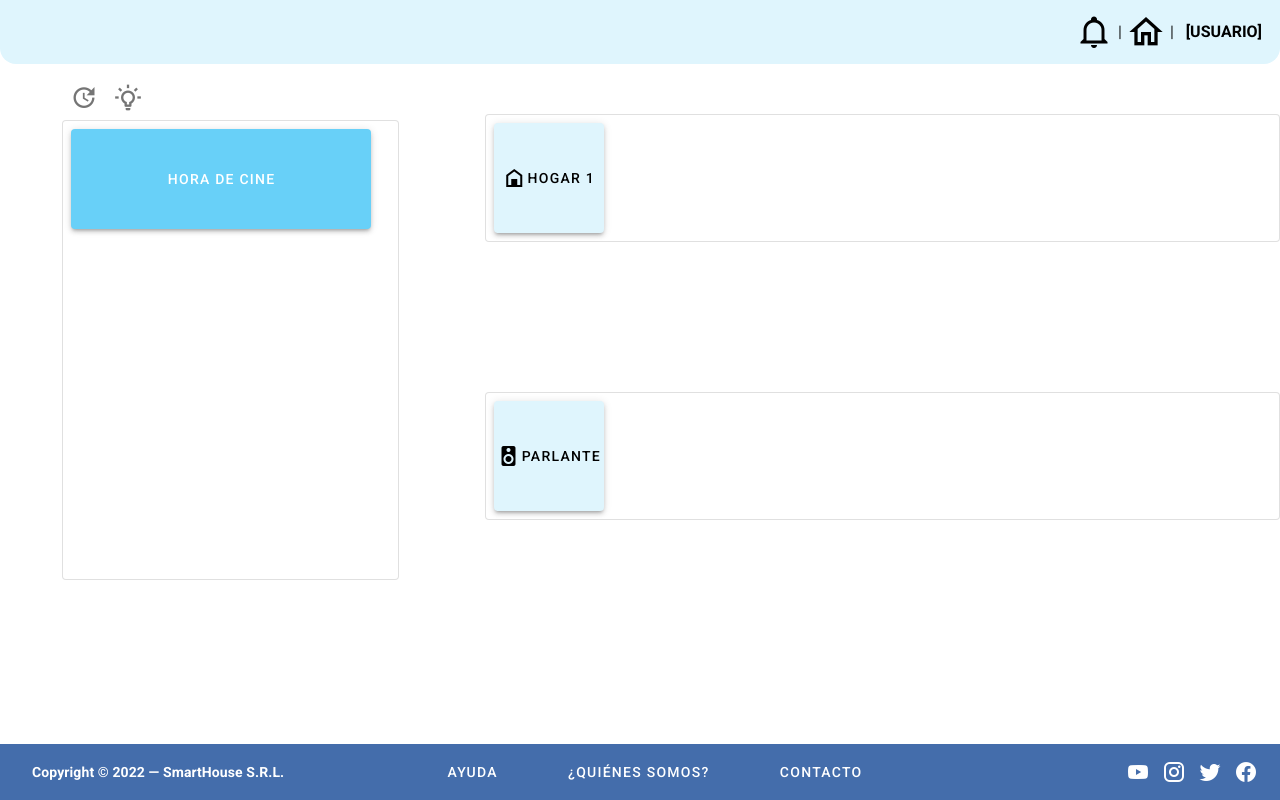
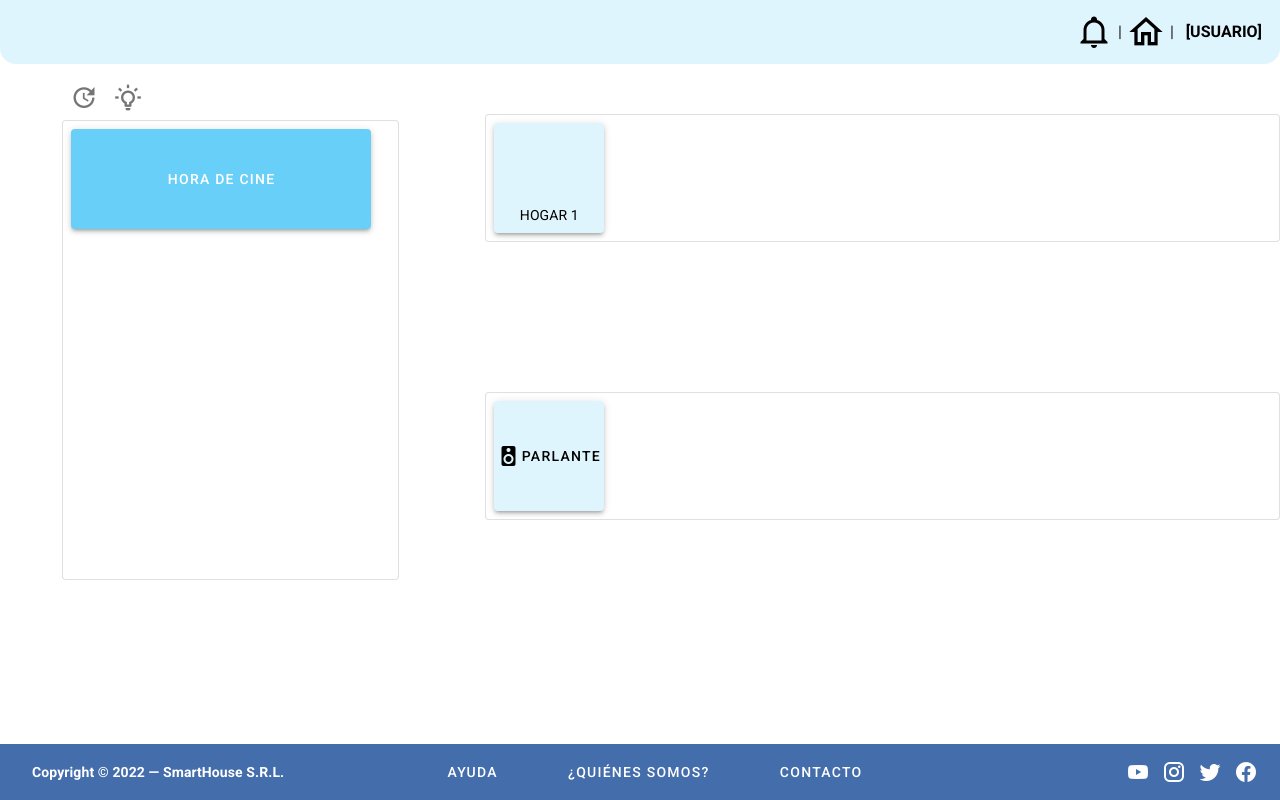
Before and after one commit to apodgornyitba/HCI_WEB, a Vue app: page /mainScreen in a window 1280 px wide. Built offline with nearby package versions, Linux system fonts and the light colour scheme.

Commit message:
Show usage example for previously added BtnDevice

```diff
--- a/src/components/cardHomes.vue
+++ b/src/components/cardHomes.vue
@@ -4,26 +4,19 @@
       style="margin-left: 50px; margin-top: 50px; margin-bottom: 150px"
       max-width="900"
   >
-    <v-card-actions>
-      <v-btn
-          to="/houseScreen"
-          color="secondary"
-          elevation="3"
-          height="110"
-          width="110"
-          style="color:black"
-          raised
-      >
-        <v-icon>mdi-home-variant-outline</v-icon>
-        Hogar 1
-      </v-btn>
-    </v-card-actions>
+    <BtnDevice
+      title="Hogar 1"
+      img-off="icons/home-bw-512px.png"
+      img-on="icons/home-color-512px.png"
+    />
   </v-card>
 </template>
 
 <script>
+import BtnDevice from "@/components/buttons/Device";
 export default {
-  name: "cardHomes"
+  name: "cardHomes",
+  components: {BtnDevice}
 }
 </script>
 
```
